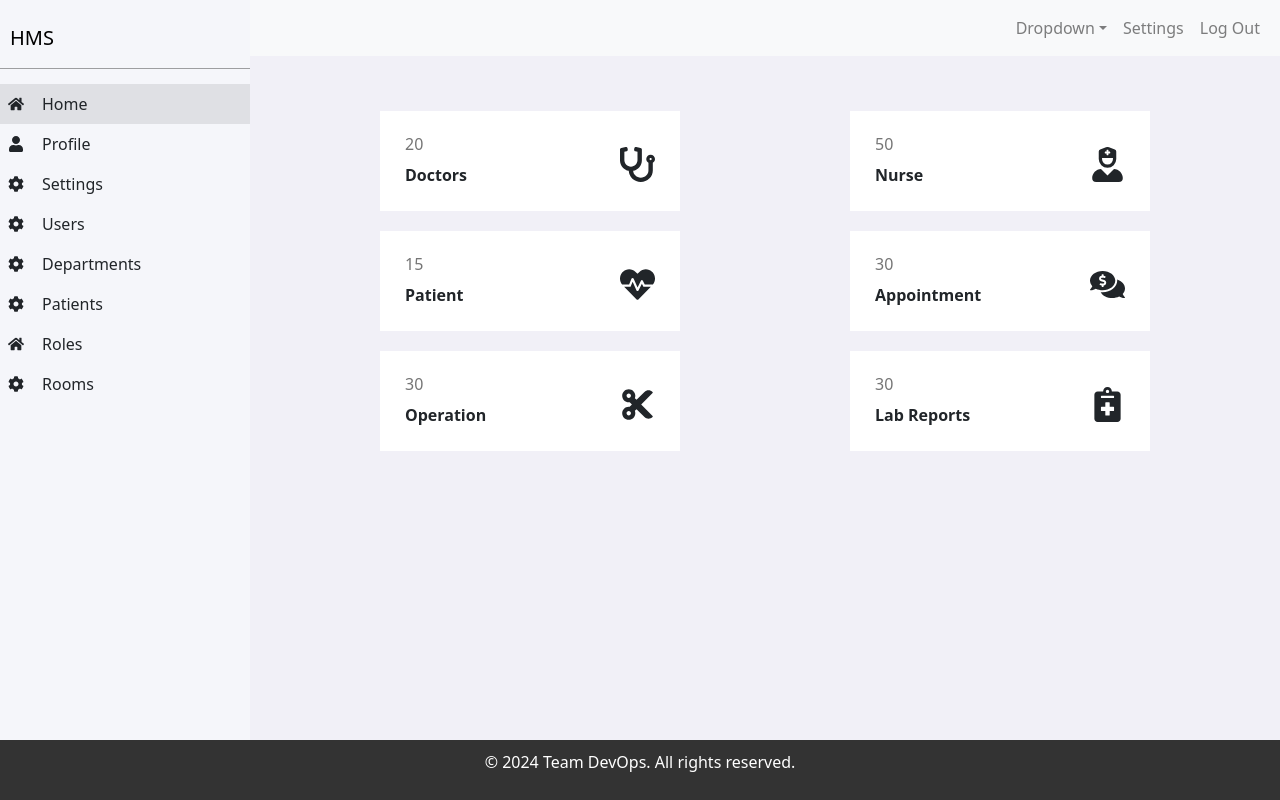
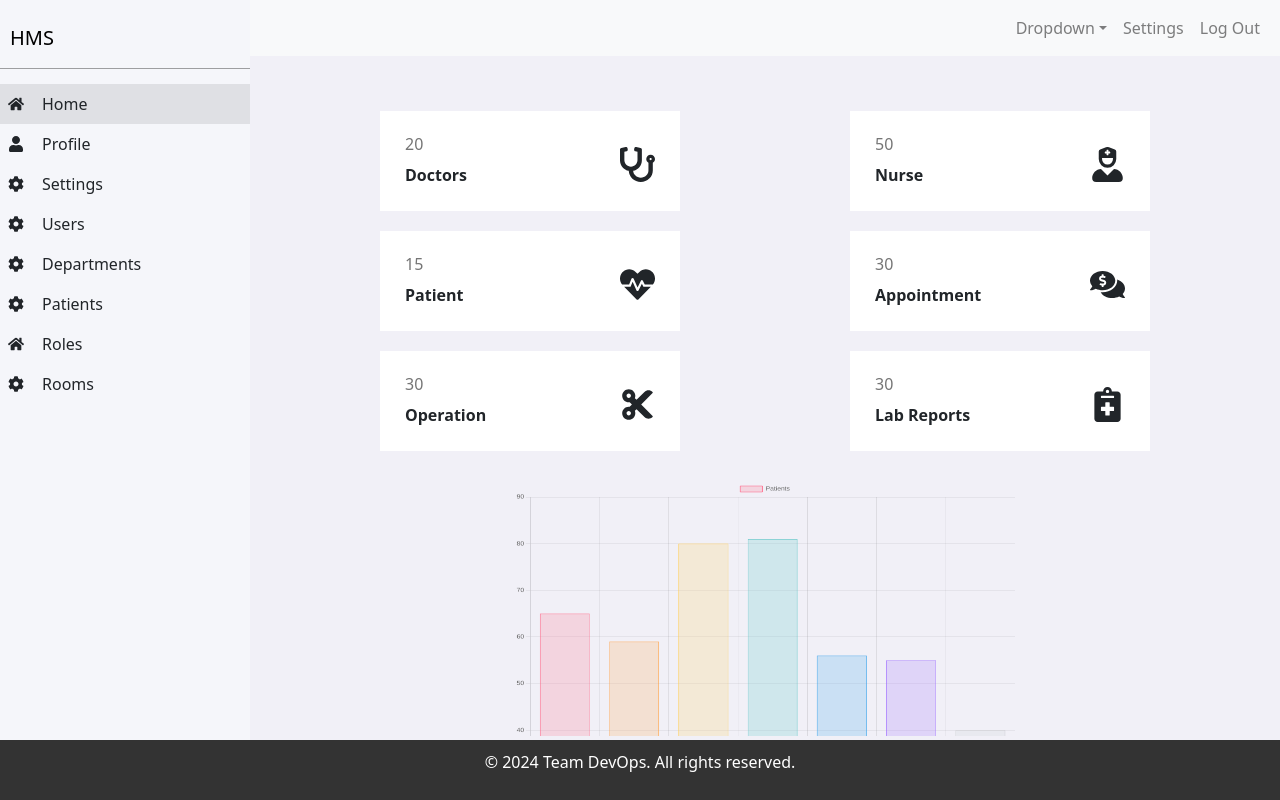
Before and after one commit to madushanka92/T3-JS-Project-HMS, a React (Vite) app: page /home in a window 1280 px wide. Built offline with nearby package versions, Linux system fonts and the light colour scheme.

Commit message:
charts added

```diff
--- a/package.json
+++ b/package.json
@@ -13,6 +13,7 @@
     "@emotion/react": "^11.13.3",
     "axios": "^1.7.7",
     "bootstrap": "^5.3.3",
+    "chart.js": "^4.4.6",
     "react": "^18.3.1",
     "react-bootstrap": "^2.10.5",
     "react-dom": "^18.3.1",
--- a/src/assets/css/HomePage.scss
+++ b/src/assets/css/HomePage.scss
@@ -9,4 +9,14 @@
             justify-content: space-around;
         }
     }
+
+    .chats {
+        display: flex;
+        justify-content: space-around;
+        flex-wrap: wrap;
+        canvas {
+            width: 500px !important;
+            height: 450px !important;
+        }
+    }
 }
--- /dev/null
+++ b/src/component/chats/bar-chat.jsx
@@ -0,0 +1,44 @@
+import React, { useEffect, useRef } from "react";
+import {
+  Chart,
+  BarElement,
+  BarController,
+  CategoryScale,
+  LinearScale,
+  Title,
+  Tooltip,
+  Legend,
+} from "chart.js";
+
+Chart.register(
+  BarElement,
+  BarController,
+  CategoryScale,
+  LinearScale,
+  Title,
+  Tooltip,
+  Legend
+);
+
+const BarChart = ({ data, options }) => {
+  const chartRef = useRef(null);
+
+  useEffect(() => {
+    const ctx = chartRef.current.getContext("2d");
+    const chartInstance = new Chart(ctx, {
+      type: "bar",
+      data: data,
+      options: options,
+    });
+
+    return () => {
+      chartInstance.destroy();
+    };
+  }, [data, options]);
+
+  return (
+    <canvas ref={chartRef} width="100px" height="100px"></canvas>
+  );
+};
+
+export default BarChart;
--- /dev/null
+++ b/src/component/chats/line-chat.jsx
@@ -0,0 +1,46 @@
+import React, { useEffect, useRef } from "react";
+import {
+  Chart,
+  LineElement,
+  PointElement,
+  LineController,
+  CategoryScale,
+  LinearScale,
+  Title,
+  Tooltip,
+  Legend,
+} from "chart.js";
+
+Chart.register(
+  LineElement,
+  PointElement,
+  LineController,
+  CategoryScale,
+  LinearScale,
+  Title,
+  Tooltip,
+  Legend
+);
+
+const LineChart = ({ data, options }) => {
+  const chartRef = useRef(null);
+
+  useEffect(() => {
+    const ctx = chartRef.current.getContext("2d");
+    const chartInstance = new Chart(ctx, {
+      type: "line",
+      data: data,
+      options: options,
+    });
+
+    return () => {
+      chartInstance.destroy();
+    };
+  }, [data, options]);
+
+  return (
+    <canvas ref={chartRef} style={{ width: "100%", height: "400px" }}></canvas>
+  );
+};
+
+export default LineChart;
--- a/src/views/HomePage.jsx
+++ b/src/views/HomePage.jsx
@@ -10,6 +10,9 @@ import {
 } from "react-icons/fa";
 import "../assets/css/HomePage.scss";
 
+import BarChart from "../component/chats/bar-chat";
+import LineChart from "../component/chats/line-chat";
+
 const HomePage = () => {
   const overviewDataArray = [
     { total: 20, type: "Doctors", icon: <FaStethoscope /> },
@@ -19,6 +22,64 @@ const HomePage = () => {
     { total: 30, type: "Operation", icon: <FaCut /> },
     { total: 30, type: "Lab Reports", icon: <FaNotesMedical /> },
   ];
+
+  const Utils = {
+    months: ({ count }) => {
+      const monthNames = [
+        "January",
+        "February",
+        "March",
+        "April",
+        "May",
+        "June",
+        "July",
+        "August",
+        "September",
+        "October",
+        "November",
+        "December",
+      ];
+      return monthNames.slice(0, count);
+    },
+  };
+
+  const labels = Utils.months({ count: 7 });
+  const data = {
+    labels: labels,
+    datasets: [
+      {
+        label: "Patients",
+        data: [65, 59, 80, 81, 56, 55, 40],
+        backgroundColor: [
+          "rgba(255, 99, 132, 0.2)",
+          "rgba(255, 159, 64, 0.2)",
+          "rgba(255, 205, 86, 0.2)",
+          "rgba(75, 192, 192, 0.2)",
+          "rgba(54, 162, 235, 0.2)",
+          "rgba(153, 102, 255, 0.2)",
+          "rgba(201, 203, 207, 0.2)",
+        ],
+        borderColor: [
+          "rgb(255, 99, 132)",
+          "rgb(255, 159, 64)",
+          "rgb(255, 205, 86)",
+          "rgb(75, 192, 192)",
+          "rgb(54, 162, 235)",
+          "rgb(153, 102, 255)",
+          "rgb(201, 203, 207)",
+        ],
+        borderWidth: 1,
+      },
+    ],
+  };
+
+  const options = {
+    scales: {
+      y: {
+        beginAtZero: true,
+      },
+    },
+  };
 
   return (
     <div className="HomePage" style={{ textAlign: "center" }}>
@@ -34,6 +95,11 @@ const HomePage = () => {
           ))}
         </div>
       </div>
+
+      <div className="chats">
+        <BarChart data={data} options={options} />
+        <LineChart data={data} options={options} />
+      </div>
     </div>
   );
 };
```
Also changed, not shown: 1 other file (tests, documents, lock files or other folders).
